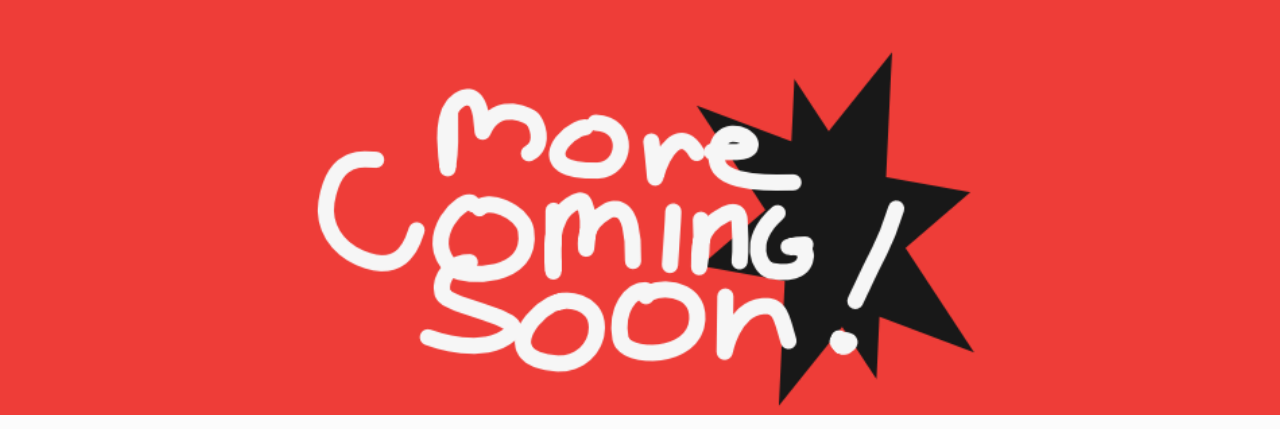
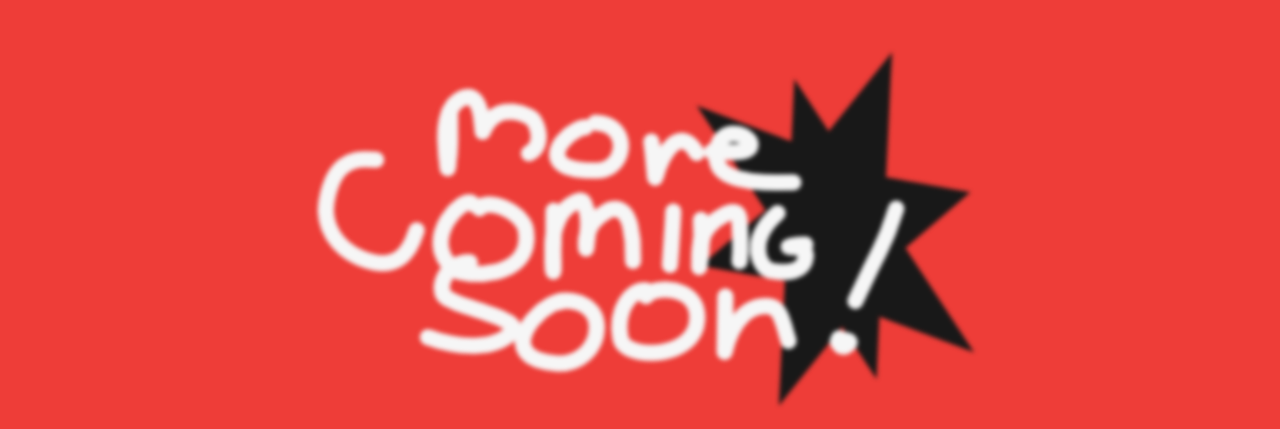
Before and after one commit to dntbstck/wwmkeith-dot-com, a plain HTML site: page music.html in a window 1280 px wide. Shown: the part 1145-1574 px from the top of the page. Drawn offline with Linux system fonts and the light colour scheme.

Commit message:
trying to fix /music...

```diff
--- a/style.css
+++ b/style.css
@@ -266,6 +266,7 @@ iframe {
 
 .comingsoon img {
   height: 25em;
+  filter: blur(2px);
 }
 
 .comingsoon {
@@ -273,6 +274,7 @@ iframe {
   align-items: center;
   justify-content: end;
   flex-direction: column;
+  background: var(--red);
 }
 
 /* JOurnal */
@@ -432,6 +434,7 @@ main {
     color: var(--white);
   }
   .tunes {
+    height: 100svh;
     width: 100vw;
     background-color: var(--red);
     font-family: "interCustom";
```
